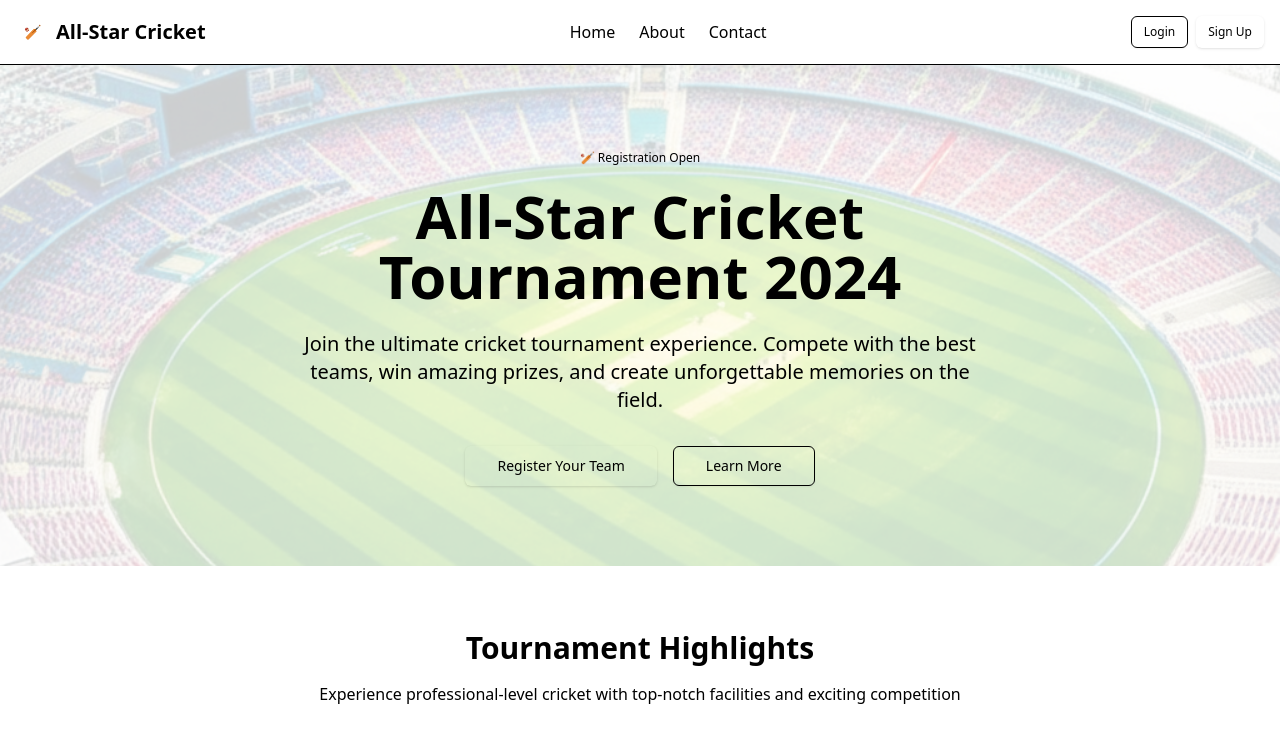
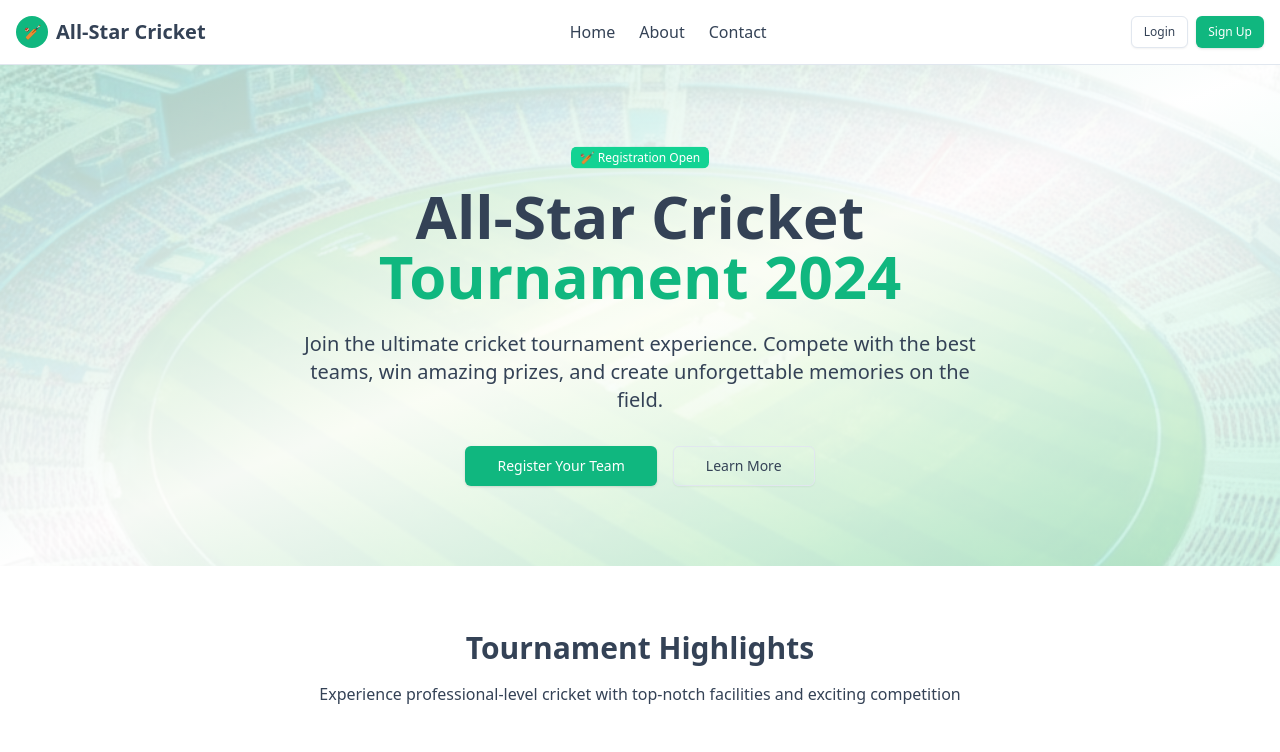
Before and after one commit to mayank-singh-tomar/cricket-world, a Next.js app: page / in a window 1280 px wide. Shown: the top 752 px of the page. Built offline with nearby package versions, Linux system fonts and the light colour scheme; no server answers.

Commit message:
fix: convert CSS colors from oklch to hsl format - match Tailwind config expectations - resolve transparent color issue in deployment

```diff
--- a/app/globals.css
+++ b/app/globals.css
@@ -5,77 +5,77 @@
 @layer base {
   :root {
     /* Updated to enhanced cricket tournament theme colors with emerald green palette */
-    --background: oklch(1 0 0); /* White background */
-    --foreground: oklch(0.4 0.02 240); /* Slate-600 text (#475569) */
-    --card: oklch(0.97 0.01 240); /* Slate-100 card background (#f1f5f9) */
-    --card-foreground: oklch(0.25 0.02 240); /* Gray-800 card text (#1f2937) */
-    --popover: oklch(1 0 0); /* White popover background */
-    --popover-foreground: oklch(0.4 0.02 240); /* Slate-600 popover text */
-    --primary: oklch(0.45 0.15 160); /* Emerald-600 primary (#059669) */
-    --primary-foreground: oklch(1 0 0); /* White text on primary */
-    --secondary: oklch(0.55 0.15 160); /* Emerald-500 secondary (#10b981) */
-    --secondary-foreground: oklch(1 0 0); /* White text on secondary */
-    --muted: oklch(0.97 0.01 240); /* Slate-100 muted background */
-    --muted-foreground: oklch(0.4 0.02 240); /* Slate-600 muted text */
-    --accent: oklch(0.55 0.15 160); /* Emerald-500 accent (#10b981) */
-    --accent-foreground: oklch(1 0 0); /* White text on accent */
-    --destructive: oklch(0.55 0.25 25); /* Red-600 for errors (#dc2626) */
-    --destructive-foreground: oklch(1 0 0); /* White text on destructive */
-    --border: oklch(0.9 0.01 240); /* Gray-200 border (#e5e7eb) */
-    --input: oklch(0.97 0.01 240); /* Slate-100 input background */
-    --ring: oklch(0.45 0.15 160 / 0.5); /* Emerald-600 ring with opacity */
-    --chart-1: oklch(0.45 0.15 160); /* Emerald-600 for charts */
-    --chart-2: oklch(0.55 0.15 160); /* Emerald-500 for charts */
-    --chart-3: oklch(0.65 0.15 160); /* Emerald-400 for charts (#4ade80) */
-    --chart-4: oklch(0.6 0.15 160); /* Emerald-400 variant (#34d399) */
-    --chart-5: oklch(0.8 0.1 160); /* Emerald-200 for charts (#a7f3d0) */
+    --background: 0 0% 100%; /* White background */
+    --foreground: 215 25% 27%; /* Slate-600 text (#475569) */
+    --card: 214 32% 91%; /* Slate-100 card background (#f1f5f9) */
+    --card-foreground: 215 25% 27%; /* Gray-800 card text (#1f2937) */
+    --popover: 0 0% 100%; /* White popover background */
+    --popover-foreground: 215 25% 27%; /* Slate-600 popover text */
+    --primary: 160 84% 39%; /* Emerald-600 primary (#059669) */
+    --primary-foreground: 0 0% 100%; /* White text on primary */
+    --secondary: 160 84% 45%; /* Emerald-500 secondary (#10b981) */
+    --secondary-foreground: 0 0% 100%; /* White text on secondary */
+    --muted: 214 32% 91%; /* Slate-100 muted background */
+    --muted-foreground: 215 25% 27%; /* Slate-600 muted text */
+    --accent: 160 84% 45%; /* Emerald-500 accent (#10b981) */
+    --accent-foreground: 0 0% 100%; /* White text on accent */
+    --destructive: 0 84% 60%; /* Red-600 for errors (#dc2626) */
+    --destructive-foreground: 0 0% 100%; /* White text on destructive */
+    --border: 214 32% 91%; /* Gray-200 border (#e5e7eb) */
+    --input: 214 32% 91%; /* Slate-100 input background */
+    --ring: 160 84% 39%; /* Emerald-600 ring */
+    --chart-1: 160 84% 39%; /* Emerald-600 for charts */
+    --chart-2: 160 84% 45%; /* Emerald-500 for charts */
+    --chart-3: 160 84% 60%; /* Emerald-400 for charts (#4ade80) */
+    --chart-4: 160 84% 55%; /* Emerald-400 variant (#34d399) */
+    --chart-5: 160 84% 80%; /* Emerald-200 for charts (#a7f3d0) */
     --radius: 0.5rem; /* Standard border radius */
-    --sidebar: oklch(1 0 0); /* White sidebar */
-    --sidebar-foreground: oklch(0.4 0.02 240); /* Slate-600 sidebar text */
-    --sidebar-primary: oklch(0.45 0.15 160); /* Emerald-600 sidebar primary */
-    --sidebar-primary-foreground: oklch(1 0 0); /* White text on sidebar primary */
-    --sidebar-accent: oklch(0.55 0.15 160); /* Emerald-500 sidebar accent */
-    --sidebar-accent-foreground: oklch(1 0 0); /* White text on sidebar accent */
-    --sidebar-border: oklch(0.9 0.01 240); /* Gray-200 sidebar border */
-    --sidebar-ring: oklch(0.45 0.15 160 / 0.5); /* Emerald ring for sidebar */
+    --sidebar: 0 0% 100%; /* White sidebar */
+    --sidebar-foreground: 215 25% 27%; /* Slate-600 sidebar text */
+    --sidebar-primary: 160 84% 39%; /* Emerald-600 sidebar primary */
+    --sidebar-primary-foreground: 0 0% 100%; /* White text on sidebar primary */
+    --sidebar-accent: 160 84% 45%; /* Emerald-500 sidebar accent */
+    --sidebar-accent-foreground: 0 0% 100%; /* White text on sidebar accent */
+    --sidebar-border: 214 32% 91%; /* Gray-200 sidebar border */
+    --sidebar-ring: 160 84% 39%; /* Emerald ring for sidebar */
     --font-space-grotesk: "Space Grotesk", sans-serif;
     --font-dm-sans: "DM Sans", sans-serif;
   }
 
   .dark {
     /* Updated dark mode colors to complement emerald cricket theme */
-    --background: oklch(0.1 0 0); /* Dark background */
-    --foreground: oklch(0.95 0 0); /* Light text */
-    --card: oklch(0.15 0 0); /* Dark card background */
-    --card-foreground: oklch(0.95 0 0); /* Light card text */
-    --popover: oklch(0.1 0 0); /* Dark popover */
-    --popover-foreground: oklch(0.95 0 0); /* Light popover text */
-    --primary: oklch(0.5 0.15 160); /* Brighter emerald for dark mode */
-    --primary-foreground: oklch(0.1 0 0); /* Dark text on primary */
-    --secondary: oklch(0.6 0.15 160); /* Brighter emerald secondary for dark mode */
-    --secondary-foreground: oklch(0.1 0 0); /* Dark text on secondary */
-    --muted: oklch(0.2 0 0); /* Dark muted background */
-    --muted-foreground: oklch(0.65 0 0); /* Medium light muted text */
-    --accent: oklch(0.6 0.15 160); /* Bright emerald accent */
-    --accent-foreground: oklch(0.1 0 0); /* Dark text on accent */
-    --destructive: oklch(0.6 0.25 25); /* Brighter red for dark mode */
-    --destructive-foreground: oklch(0.95 0 0); /* Light text on destructive */
-    --border: oklch(0.25 0 0); /* Dark border */
-    --input: oklch(0.2 0 0); /* Dark input background */
-    --ring: oklch(0.5 0.15 160 / 0.5); /* Emerald ring for dark mode */
-    --chart-1: oklch(0.5 0.15 160); /* Bright emerald for dark charts */
-    --chart-2: oklch(0.6 0.15 160); /* Bright emerald variant for dark charts */
-    --chart-3: oklch(0.7 0.15 160); /* Bright emerald light for dark charts */
-    --chart-4: oklch(0.65 0.15 160); /* Bright emerald medium for dark charts */
-    --chart-5: oklch(0.75 0.1 160); /* Light emerald for dark charts */
-    --sidebar: oklch(0.15 0 0); /* Dark sidebar */
-    --sidebar-foreground: oklch(0.95 0 0); /* Light sidebar text */
-    --sidebar-primary: oklch(0.5 0.15 160); /* Bright emerald sidebar primary */
-    --sidebar-primary-foreground: oklch(0.1 0 0); /* Dark text on sidebar primary */
-    --sidebar-accent: oklch(0.6 0.15 160); /* Bright emerald sidebar accent */
-    --sidebar-accent-foreground: oklch(0.1 0 0); /* Dark text on sidebar accent */
-    --sidebar-border: oklch(0.25 0 0); /* Dark sidebar border */
-    --sidebar-ring: oklch(0.5 0.15 160 / 0.5); /* Emerald ring for dark sidebar */
+    --background: 222 84% 5%; /* Dark background */
+    --foreground: 210 40% 98%; /* Light text */
+    --card: 222 84% 5%; /* Dark card background */
+    --card-foreground: 210 40% 98%; /* Light card text */
+    --popover: 222 84% 5%; /* Dark popover */
+    --popover-foreground: 210 40% 98%; /* Light popover text */
+    --primary: 160 84% 45%; /* Brighter emerald for dark mode */
+    --primary-foreground: 222 84% 5%; /* Dark text on primary */
+    --secondary: 160 84% 50%; /* Brighter emerald secondary for dark mode */
+    --secondary-foreground: 222 84% 5%; /* Dark text on secondary */
+    --muted: 217 33% 17%; /* Dark muted background */
+    --muted-foreground: 215 20% 65%; /* Medium light muted text */
+    --accent: 160 84% 50%; /* Bright emerald accent */
+    --accent-foreground: 222 84% 5%; /* Dark text on accent */
+    --destructive: 0 84% 60%; /* Brighter red for dark mode */
+    --destructive-foreground: 210 40% 98%; /* Light text on destructive */
+    --border: 217 33% 17%; /* Dark border */
+    --input: 217 33% 17%; /* Dark input background */
+    --ring: 160 84% 45%; /* Emerald ring for dark mode */
+    --chart-1: 160 84% 45%; /* Bright emerald for dark charts */
+    --chart-2: 160 84% 50%; /* Bright emerald variant for dark charts */
+    --chart-3: 160 84% 60%; /* Bright emerald light for dark charts */
+    --chart-4: 160 84% 55%; /* Bright emerald medium for dark charts */
+    --chart-5: 160 84% 75%; /* Light emerald for dark charts */
+    --sidebar: 222 84% 5%; /* Dark sidebar */
+    --sidebar-foreground: 210 40% 98%; /* Light sidebar text */
+    --sidebar-primary: 160 84% 45%; /* Bright emerald sidebar primary */
+    --sidebar-primary-foreground: 222 84% 5%; /* Dark text on sidebar primary */
+    --sidebar-accent: 160 84% 50%; /* Bright emerald sidebar accent */
+    --sidebar-accent-foreground: 222 84% 5%; /* Dark text on sidebar accent */
+    --sidebar-border: 217 33% 17%; /* Dark sidebar border */
+    --sidebar-ring: 160 84% 45%; /* Emerald ring for dark sidebar */
   }
 
   * {
```
